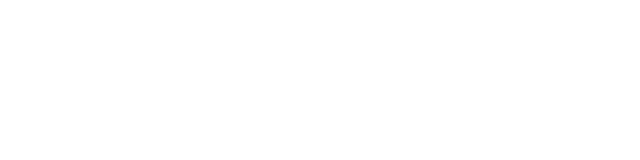
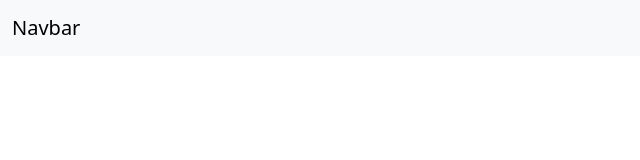
Before and after one commit to WenyiSun520/WenyiSun520.github.io, a React (Create React App) app: page / in a window 1280 px wide. Shown: the top 160 px of the page, without its empty margins (0-640 px from the left). Built offline with nearby package versions, Linux system fonts and the light colour scheme.

Commit message:
create navbar

```diff
--- a/src/App.js
+++ b/src/App.js
@@ -1,8 +1,10 @@
 import './App.css';
+import Navbar from './feature/Navbar';
 
 function App() {
   return (
     <div className="App">
+      <Navbar />
     </div>
   );
 }
--- a/src/feature/Navbar.js
+++ b/src/feature/Navbar.js
@@ -1,11 +1,15 @@
 import React from 'react';
 
 const Navbar = () =>{
-    return(
-        <header>
-
-        </header>
-    )
+    return (
+      <nav className="navbar bg-body-tertiary">
+        <div className="container-fluid">
+          <a className="navbar-brand" href="#">
+            Navbar
+          </a>
+        </div>
+      </nav>
+    );
 
 
 }
```
